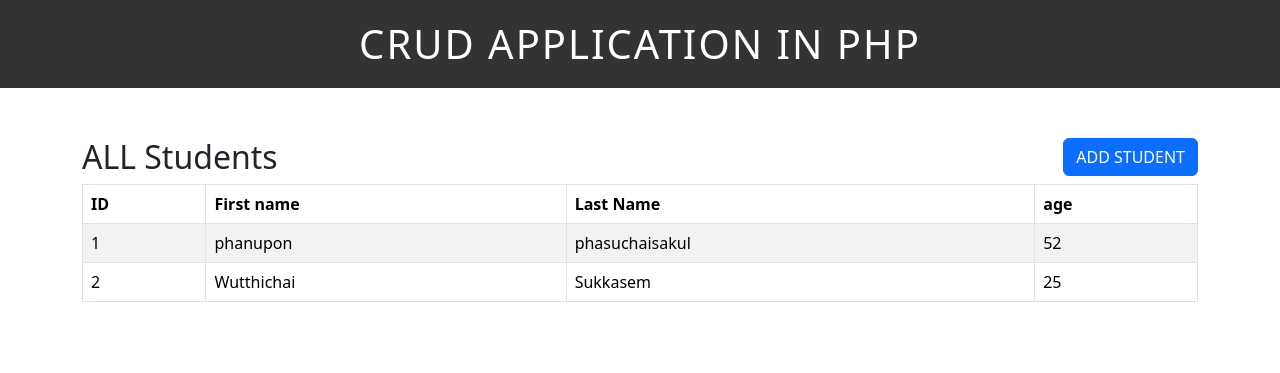
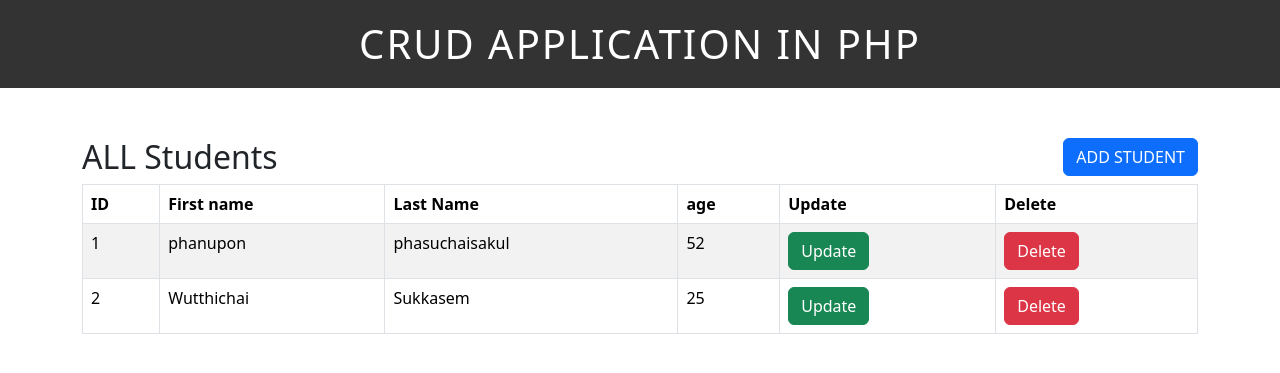
Before and after one commit to phanupon/student_CRUD, a PHP site: page / in a window 1280 px wide. Shown: the top 373 px of the page. Run offline with PHP 8.4, Linux system fonts and the light colour scheme; data comes from the database, SQL or seed files in the repository.

Commit message:
modify code
Modify code index

```diff
--- a/index.php
+++ b/index.php
@@ -13,6 +13,8 @@
                 <th>First name</th>
                 <th>Last Name</th>
                 <th>age</th>
+                <th>Update</th>
+                <th>Delete</th>
               </tr>
 
         </thead>
@@ -35,6 +37,8 @@
                 <td><?php echo $row['first_name']; ?></td>
                 <td><?php echo $row['last_name']; ?></td>
                 <td><?php echo $row['age']; ?></td>
+                <td><a href="update_page.php?id=<?php echo $row['id']; ?>" class="btn btn-success">Update</td>
+                <td><a href="delete_page.php?id=<?php echo $row['id']; ?>" class="btn btn-danger">Delete</td>
               </tr>
              <?php
 
```
